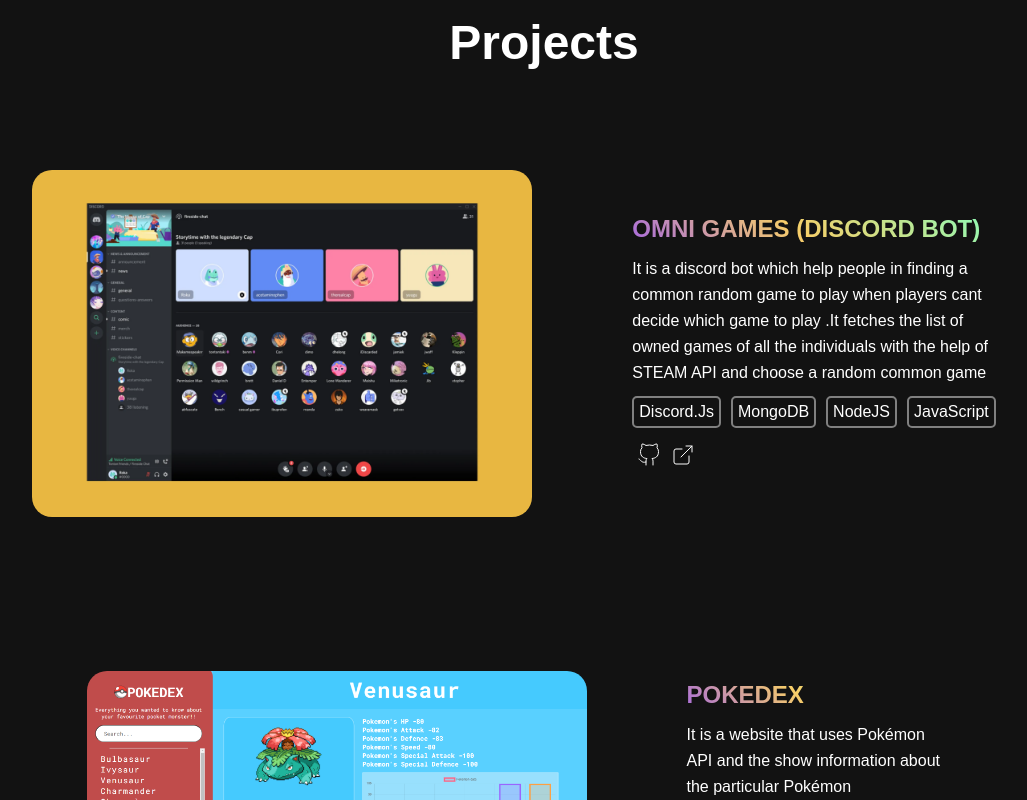
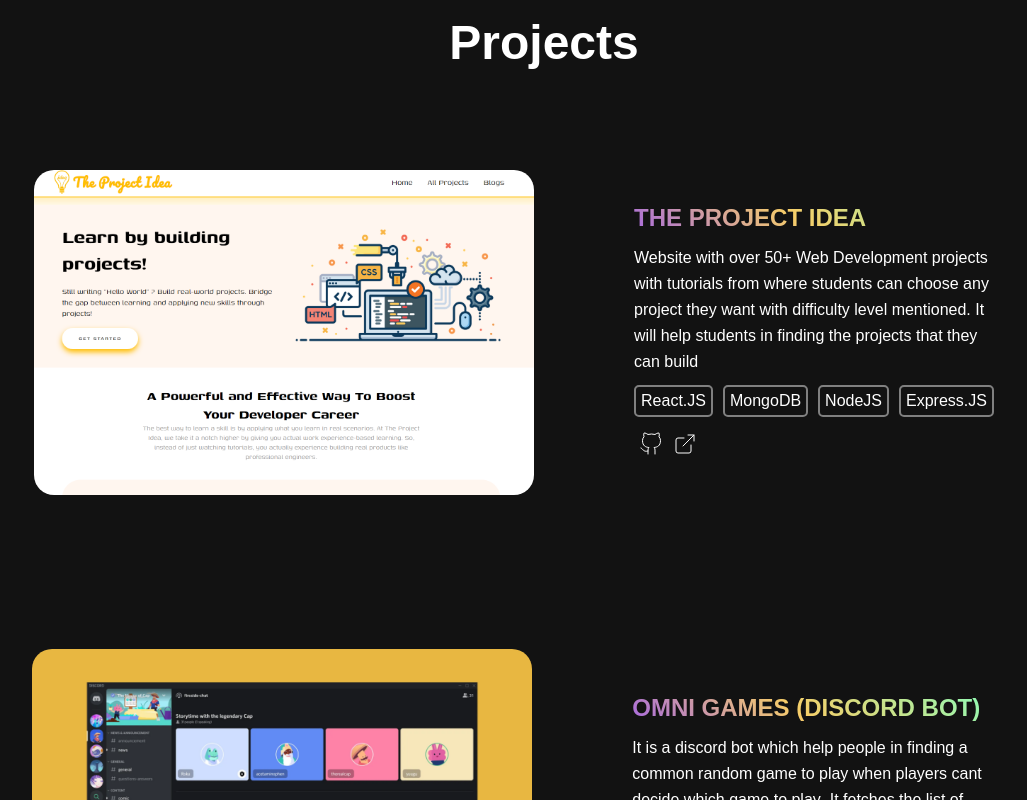
Before and after one commit to divyanshdahiya/latest-portfolio, a React (Create React App) app: page / in a window 1280 px wide. Shown: the part 1802-2602 px from the top of the page, without its empty margins (96-1123 px from the left). Built offline with nearby package versions, Linux system fonts and the light colour scheme; a web font is replaced by a local one.

Commit message:
projectidea added

```diff
--- a/package.json
+++ b/package.json
@@ -14,8 +14,9 @@
     "web-vitals": "^2.1.4"
   },
   "scripts": {
+
     "start": "react-scripts start",
-    "build": "react-scripts build",
+    "build": "CI= react-scripts build",
     "test": "react-scripts test",
     "eject": "react-scripts eject"
   },
--- a/src/projectData.js
+++ b/src/projectData.js
@@ -1,4 +1,13 @@
 const projects = [
+  {
+    title: "The Project Idea ",
+    image: "./images/theprojectidea.png",
+    description:
+      "Website with over 50+ Web Development projects with tutorials from where students can choose any project they want with difficulty level mentioned. It will help students in finding the projects that they can build",
+    tools: ["React.JS", "MongoDB", "NodeJS", "Express.JS"],
+    github: "https://github.com/divyanshdahiya/TheProjectIdea.com",
+    link: "https://theprojectidea.com",
+  },
   {
     title: "Omni Games (Discord Bot) ",
     image: "./images/omniBot.png",
```
Also changed, not shown: public/images/theprojectidea.PNG (added).
